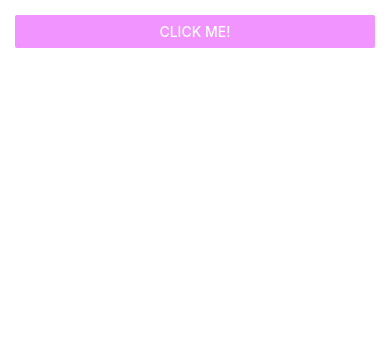
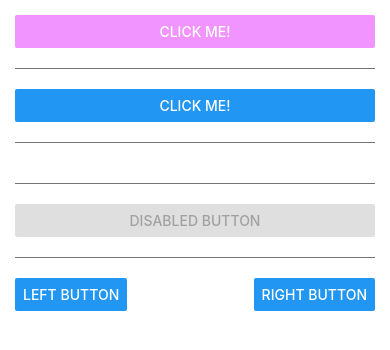
Before and after one commit to ibavli/React-Native-Exercises, a React Native app: screen / in a window 390 px wide. Shown: the top 350 px of the page. Built offline with nearby package versions, Linux system fonts and the light colour scheme; what react-native would draw is missing.

Commit message:
button example cont

```diff
--- a/src/components/ButtonExample.js
+++ b/src/components/ButtonExample.js
@@ -1,11 +1,15 @@
 import React, { Component } from 'react'
-import { View, Button, StyleSheet } from "react-native";
+import { View, Button, StyleSheet, Text, Alert } from "react-native";
 
+function Separator() {
+    return <View style={styles.separator} />;
+}
 
 export default class ButtonExample extends Component {
 
     state = {
-        buttonName: "Click me!"
+        buttonName: "Click me!",
+        textDescription: ''
     }
 
     changeName = () => {
@@ -14,13 +18,52 @@ export default class ButtonExample extends Component {
         })
     }
 
+    showDescription = () => {
+        this.setState({
+            textDescription: 'Surpise !'
+        })
+    }
+
     render() {
         return (
             <View style={styles.container}>
+
                 <Button
                     onPress={() => this.changeName()}
                     title={this.state.buttonName}
                     color="#f194ff" />
+
+                <Separator />
+
+                <Button
+                    onPress={() => this.showDescription()}
+                    title='Click me!' />
+
+                <Separator />
+
+                <Text style={styles.text}>
+                    {this.state.textDescription}
+                </Text>
+
+                <Separator />
+
+                <Button
+                    onPress={() => this.showDescription()}
+                    disabled
+                    title='Disabled button' />
+
+                <Separator />
+
+                <View style={styles.fixToText}>
+                    <Button
+                        title="Left button"
+                        onPress={() => Alert.alert('Alert Title','Left button pressed')}
+                    />
+                    <Button
+                        title="Right button"
+                        onPress={() => Alert.alert('Alert Title','Right button pressed')}
+                    />
+                </View>
             </View>
         )
     }
@@ -32,4 +75,20 @@ const styles = StyleSheet.create({
         margin: 15
     },
 
-})
+    separator: {
+        marginVertical: 20,
+        borderBottomColor: '#737373',
+        borderBottomWidth: StyleSheet.hairlineWidth,
+    },
+
+    text: {
+        textAlign: 'center',
+        fontSize: 20,
+        color: '#33B8FF'
+    },
+
+    fixToText: {
+        flexDirection: 'row',
+        justifyContent: 'space-between',
+    }
+});
```
